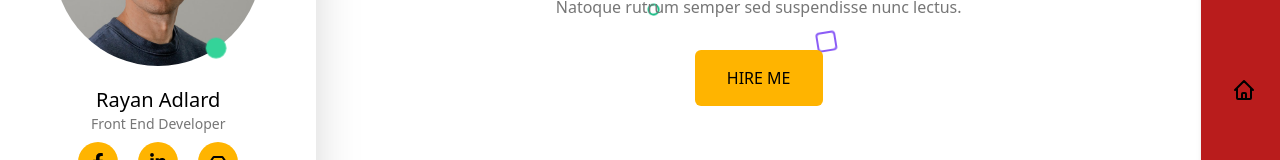
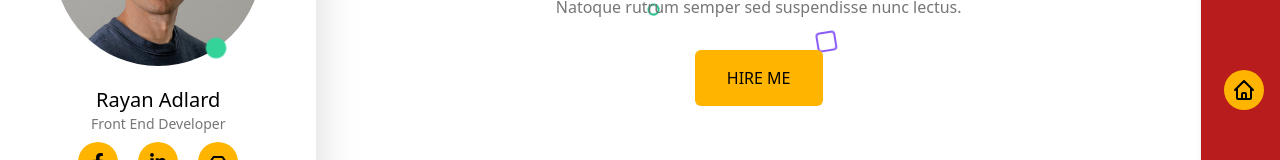
Before and after one commit to terry9737/portfolio_redesign, a Next.js app: page / in a window 1280 px wide. Shown: the part 232-392 px from the top of the page. Built offline with nearby package versions, Linux system fonts and the light colour scheme.

Commit message:
fixed the RightAside button problem

```diff
--- a/comps/Navigation/AsiderRight/AsiderIcons.js
+++ b/comps/Navigation/AsiderRight/AsiderIcons.js
@@ -9,10 +9,10 @@ import {
 } from "react-icons/hi";
 import { useContext } from "react";
 import { DataContext } from "../../context/Context";
-import Link from "next/dist/client/link";
-
+import { useRouter } from "next/dist/client/router";
 const AsiderIcons = () => {
   const { selected, clickHandler } = useContext(DataContext);
+  const router = useRouter();
   const icons = [
     {
       icon: <HiOutlineHome className="text-2xl" />,
@@ -40,30 +40,33 @@ const AsiderIcons = () => {
       path: "/",
     },
   ];
+  console.log(selected);
   return (
     <ul className="flex flex-col h-screen items-center justify-center space-y-10">
       {icons.map((icon) => {
         if (icon.id === selected) {
           return (
             <motion.li
-              initial={{ opacity: 0 }}
-              animate={{ opacity: 1 }}
               key={icon.id}
-              onClick={() => clickHandler(icon.id)}
+              onClick={() => {
+                router.push(icon.path);
+                clickHandler(icon.id);
+              }}
               className={`h-10 w-10 rounded-full flex justify-center items-center cursor-pointer bg-header-yellow
-              }`}
+            }`}
             >
-              <Link href={icon.path}>
-                <a>{icon.icon}</a>
-              </Link>
+              {icon.icon}
             </motion.li>
           );
         } else {
           return (
             <li
               key={icon.id}
-              onClick={() => clickHandler(icon.id)}
-              className={`h-10 w-10 rounded-full flex justify-center items-center cursor-pointer`}
+              onClick={() => {
+                router.push(icon.path);
+                clickHandler(icon.id);
+              }}
+              className={`h-10 w-10 rounded-full flex justify-center items-center cursor-pointer hover:bg-header-yellow`}
             >
               {icon.icon}
             </li>
--- a/comps/context/Context.js
+++ b/comps/context/Context.js
@@ -1,10 +1,10 @@
 import { createContext } from "react";
-import { useState, useEffect, useCallback } from "react";
+import { useState } from "react";
 
 export const DataContext = createContext({});
 
 const DataProvider = ({ children }) => {
-  const [selected, setSelected] = useState("");
+  const [selected, setSelected] = useState(0);
 
   const clickHandler = (id) => {
     setSelected(id);
--- a/pages/_app.js
+++ b/pages/_app.js
@@ -8,7 +8,7 @@ import Footer from "../comps/footer/footer";
 function MyApp({ Component, pageProps }) {
   return (
     <DataProvider>
-      <div className="bg-header-default">
+      <div className="bg-header-default dark:bg-header-yellow">
         <Navigation />
         <InnerContainer>
           <AsiderLeft />
--- a/tailwind.config.js
+++ b/tailwind.config.js
@@ -1,6 +1,6 @@
 module.exports = {
   purge: ["./pages/**/*.{js,ts,jsx,tsx}", "./comps/**/*.{js,ts,jsx,tsx}"],
-  darkMode: false, // or 'media' or 'class'
+  darkMode: "media", // or 'media' or 'class'
   theme: {
     extend: {
       colors: {
```
